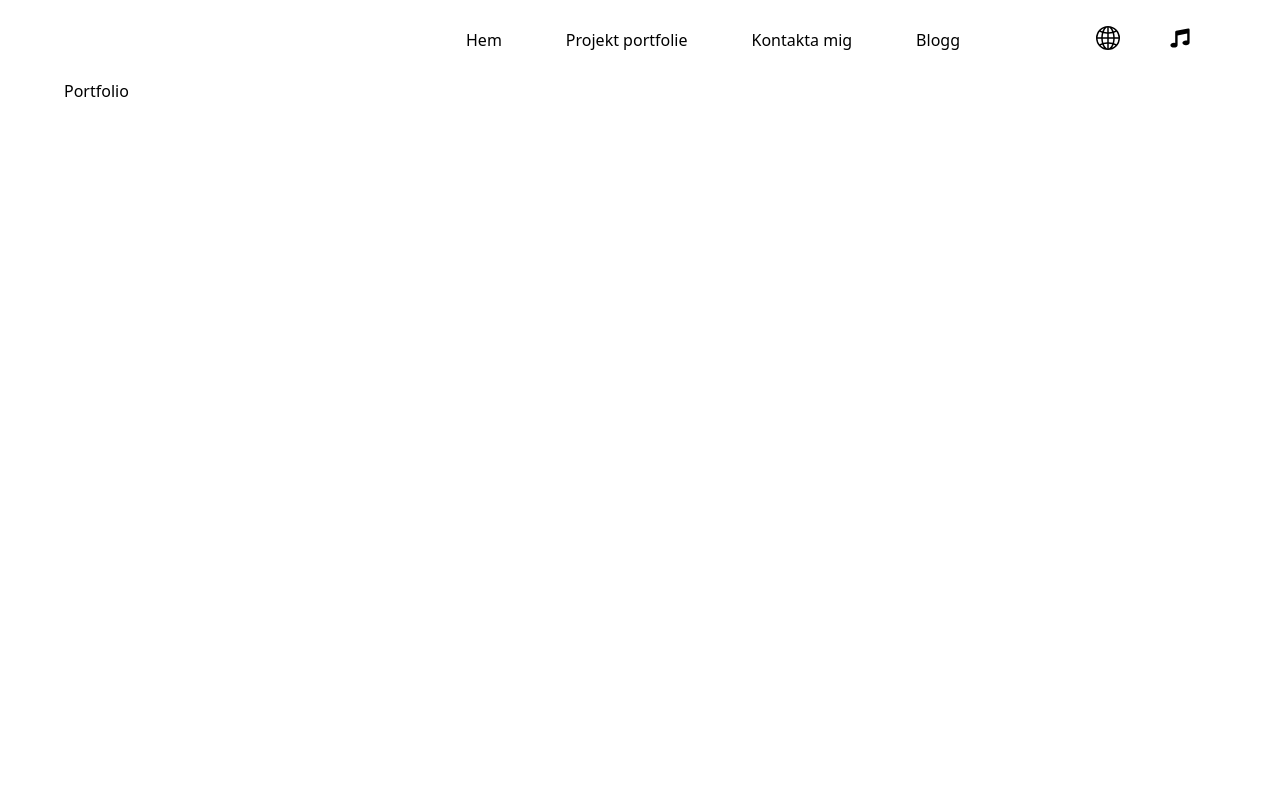
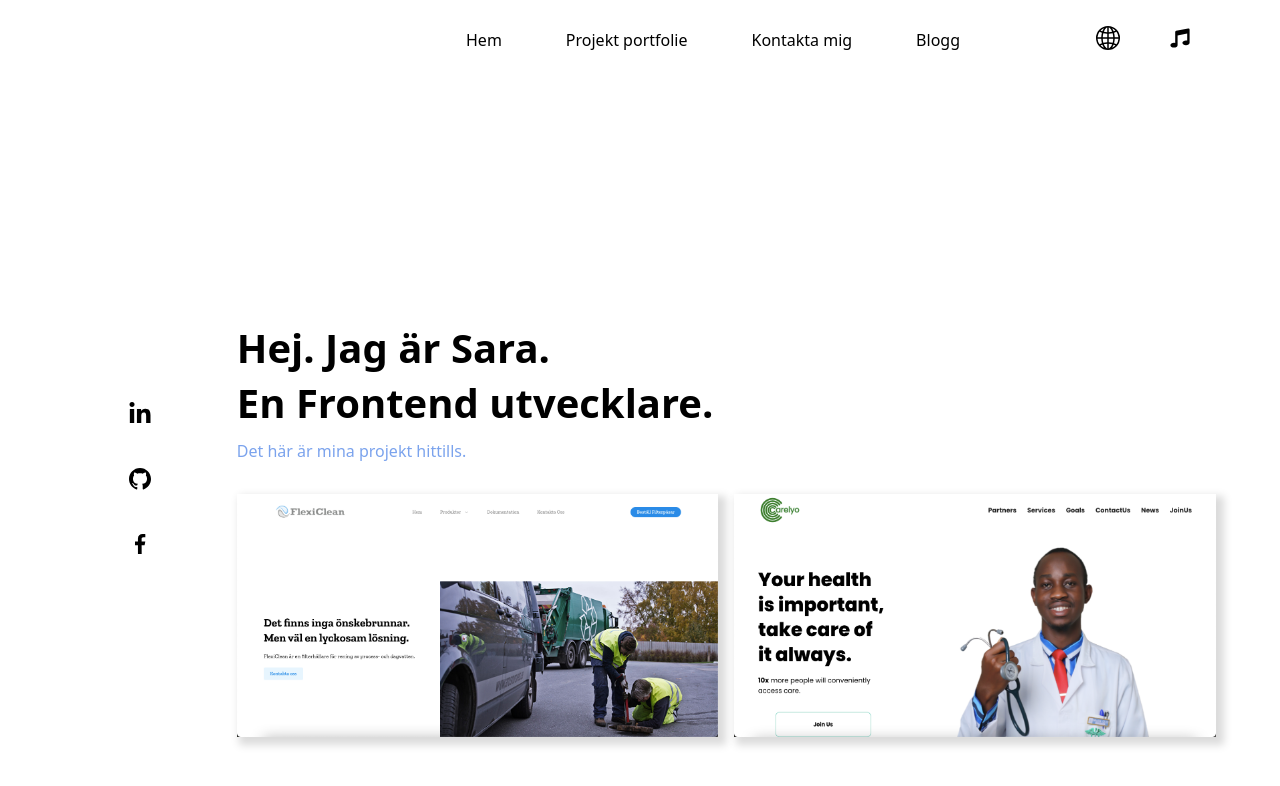
Before and after one commit to saraohman97/personal-site, a React (Create React App) app: page /portfolie in a window 1280 px wide. Shown: the top 786 px of the page. Built offline with nearby package versions, Linux system fonts and the light colour scheme.

Commit message:
Added the portfolio page.

```diff
--- a/src/App.css
+++ b/src/App.css
@@ -19,6 +19,10 @@ a {
     text-decoration: none;
     color: black;
 }
+
+
+
+
 
 /* NAVBAR */
 .navbar {
@@ -47,67 +51,7 @@ a {
     font-size: x-large;
 }
 
-
-/* HOME */
-.home {
-    height: 90vh;
-    display: flex;
-    align-items: center;
-    width: 100%;
-}
-.social-icons {
-    display: flex;
-    flex-direction: column;
-    flex: 1;
-    text-align: center;
-    gap: 2rem;
-    margin-top: 100px;
-}
-.social-icon {
-    font-size: 1.5rem;
-}
-.home-text {
-    flex: 4;
-    margin-left: 5rem;
-}
-.home-text h1 {
-    font-size: 40px;
-}
-.home-text .btn {
-    margin-block: 2rem;
-    padding: .8rem 3.5rem;
-    font-size: large;
-    background-color: white;
-    border: 2px solid var(--clr-blue);
-    color: var(--clr-blue);
-    border-radius: 5px;
-    cursor: pointer;
-}
-.home-mini-text {
-    display: flex;
-    gap: 5rem;
-}
-.home-arrow {
-    font-size: xx-large;
-    color: var(--clr-blue);
-}
-.home-img {
-    display: flex;
-    align-items: center;
-    justify-content: center;
-    flex: 4;
-}
-.home .mask {
-    mask-image: url('./assets//Twitter-logo.svg.png');
-    mask-size: 20rem;
-    mask-repeat: no-repeat;
-
-    -webkit-mask-size: 100%;
-    -webkit-mask-image: url('./assets/Twitter-logo.svg.png');
-    -webkit-mask-repeat: no-repeat;
-}
-
-/* HOME MODAL */
+/* NAVBAR - LANGUAGE MODAL... */
 .dropdown-globe,
 .dropdown-music {
     position: relative;
@@ -127,7 +71,6 @@ a {
 .dropdown-music:hover .music-modal {
     display: block;
 }
-
 .language-modal:before {
     content: "";
     width: 0px;
@@ -144,8 +87,6 @@ a {
     background-color: rgba(245, 245, 245, 0.297);
     height: 1px;
 }
-
-/* HOME LANGUAGE MODAL */
 .language-option {
     display: flex;
     align-items: center;
@@ -169,7 +110,7 @@ a {
     height: 25px;
 }
 
-/* HOME MUSIC MODAL */
+/* NAVBAR - MUSIC MODAL */
 .music-modal {
     display: none;
     position: absolute;
@@ -231,3 +172,142 @@ a {
 .hi:hover {
     color: black;
 }
+
+
+
+
+
+/* SOCIAL ICONS */
+.social-icons {
+    display: flex;
+    flex-direction: column;
+    width: 10%;
+    gap: 2rem;
+    margin-left: 4rem;
+    margin-top: 40vh;
+}
+.social-icon {
+    font-size: 1.5rem;
+}
+
+
+
+
+/* HOME */
+.home {
+    height: 90vh;
+    display: flex;
+    width: 100%;
+}
+.home-text {
+    width: 50%;
+    margin-top: 30vh;
+}
+.home-text h1 {
+    font-size: 40px;
+}
+.home-text .btn {
+    margin-block: 2rem;
+    padding: .8rem 3.5rem;
+    font-size: large;
+    background-color: white;
+    border: 2px solid var(--clr-blue);
+    color: var(--clr-blue);
+    border-radius: 5px;
+    cursor: pointer;
+}
+.home-mini-text {
+    display: flex;
+    gap: 5rem;
+}
+.home-arrow {
+    font-size: xx-large;
+    color: var(--clr-blue);
+}
+.home-img {
+    display: flex;
+    align-items: center;
+    justify-content: center;
+    width: 40%;
+    margin-top: 10vh;
+}
+.home .mask {
+    mask-image: url('./assets//Twitter-logo.svg.png');
+    mask-size: 20rem;
+    mask-repeat: no-repeat;
+
+    -webkit-mask-size: 100%;
+    -webkit-mask-image: url('./assets/Twitter-logo.svg.png');
+    -webkit-mask-repeat: no-repeat;
+}
+
+
+/* PORTFOLIO */
+.portfolio-wrapper {
+    display: flex;
+    width: 100%;
+    margin-bottom: 2rem;
+}
+.portfolio {
+    width: 90%;
+    margin-top: 30vh;
+
+    display: flex;
+    flex-direction: column;
+    gap: 2rem;
+}
+.portfolio-text h1 {
+    font-size: 40px;
+}
+.portfolio-mini-text {
+    color: var(--clr-blue);
+    margin-top: 10px;
+}
+.portfolio-list {
+    display: grid;
+    grid-template-columns: 1fr 1fr;
+    gap: 1rem;
+}
+.portfolio-item {
+    width: auto;
+    height: auto;
+    box-shadow: 5px 5px 8px 3px rgba(0, 0, 0, 0.144);
+    position: relative;
+}
+.portfolio-item img {
+    height: 100%;
+    width: 100%;
+}
+.portfolio-overlay {
+    position: absolute;
+    inset: 0;
+    background-color: rgba(0, 0, 0, 0.834);
+    backdrop-filter: blur(5px);
+    opacity: 0;
+    transition: opacity 150ms ease-in-out;
+
+    display: flex;
+    flex-direction: column;
+    gap: .5rem;
+    align-items: center;
+    justify-content: center;
+    color: white;
+    padding: 2rem 2rem 4rem 2rem;
+    text-align: center;
+    line-height: 25px;
+}
+.portfolio-item:hover .portfolio-overlay {
+    opacity: 1;
+}
+.btn-visit {
+    position: absolute;
+    bottom: 0;
+    background-color: black;
+    color: white;
+    width: 100%;
+    text-align: center;
+    padding: .8rem;
+}
+.btn-visit:hover {
+    color: var(--clr-blue);
+}
--- a/src/App.js
+++ b/src/App.js
@@ -9,7 +9,7 @@ import Navbar from './components/Navbar'
 
 function App() {
   return (
-    <div className="container">
+    <div className='container'>
       <Navbar />
       <Routes>
         <Route path='/' element={<Home />} />
--- a/src/pages/Portfolio.js
+++ b/src/pages/Portfolio.js
@@ -1,8 +1,42 @@
 import React from 'react'
+import SocialIcons from '../components/SocialIcons'
+import flexiclean from '../assets/flexiclean.png'
+import carelyo from '../assets/carelyo.png'
 
 const Portfolio = () => {
   return (
-    <div>Portfolio</div>
+    <div className='portfolio-wrapper'>
+      <SocialIcons />
+
+      <div className='portfolio'>
+        <div className="portfolio-text">
+          <h1>Hej. Jag är Sara. <br />En Frontend utvecklare.</h1>
+          <div className='portfolio-mini-text'>
+            <p>Det här är mina projekt hittills.</p>
+          </div>
+        </div>
+
+        <div className="portfolio-list">
+          <div className='portfolio-item'>
+            <img src={flexiclean} alt="" />
+            <div className="portfolio-overlay">
+              <h1>FlexiClean</h1>
+              <p>Orenat dagvatten kan orsaka stora miljöproblem och skada våra vattenresurser. FlexiClean är en ﬁlterhållare för rening av process- och dag-vatten.</p>
+              {/* <p>This is an upgrade on the current website owned by FlexiClean. FlexiClean is selling water filter for better lake and ocean habitat.</p> */}
+              <a href="http://" className='btn-visit'>Besök sajten</a>
+            </div>
+          </div>
+          <div className='portfolio-item'>
+            <img src={carelyo} alt="" />
+            <div className="portfolio-overlay">
+              <h1>Carelyo</h1>
+              <p>Företaget Swedcon18 verksammas med mjukvaruutveckling och IT-konsultation. Under 2022/2023 byggdes Carelyo applikationen. Carelyo är ett vårdföretag som erbjuder vård inom psykologi och medicin digitalt via mobilapplikationer.</p>
+              <a href="http://" className='btn-visit'>Besök sajten</a>
+            </div>
+          </div>
+        </div>
+      </div>
+    </div>
   )
 }
 
```
Also changed, not shown: src/assets/carelyo.png (added), src/assets/flexiclean.png (added).
